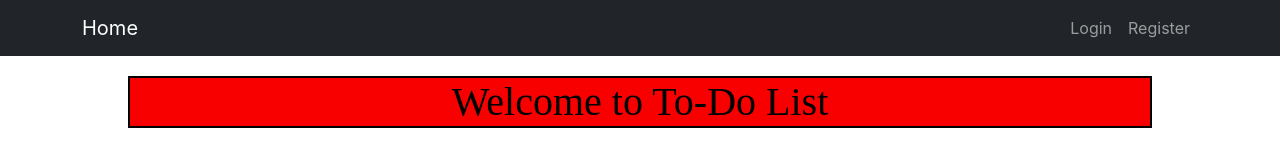
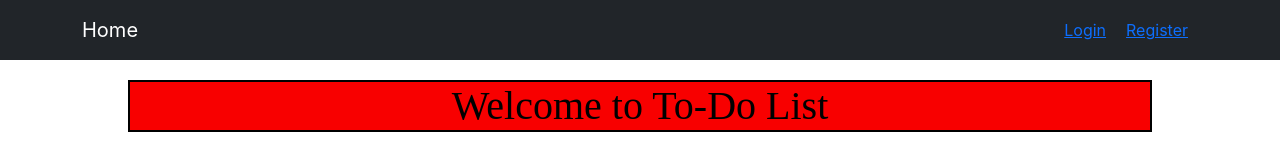
Before and after one commit to awdhesh-kumar27/todo-List, a React (Create React App) app: page / in a window 1280 px wide. Shown: the top 160 px of the page. Built offline with nearby package versions, Linux system fonts and the light colour scheme; no server answers.

Commit message:
Nav Link updated in navigation

```diff
--- a/src/Routes/NavigationBar.jsx
+++ b/src/Routes/NavigationBar.jsx
@@ -1,7 +1,7 @@
 import Container from 'react-bootstrap/Container';
 import Nav from 'react-bootstrap/Nav';
 import Navbar from 'react-bootstrap/Navbar';
-
+import { NavLink } from 'react-router-dom';
 import { useFirebase } from '../Context/Firebase';
 
 
@@ -28,17 +28,17 @@ function NavigationBar() {
         {
            currentUser ? (
             <Nav>
-            <Nav.Link >{currentUser.email}</Nav.Link>
+            <NavLink style={{margin:'10px'}} >{currentUser.email}</NavLink>
+            <NavLink style={{margin:'10px'}} to="/SignIn"><span onClick={logoutHandler}>LogOut</span></NavLink>
+            {/* <Nav.Link >{currentUser.email}</Nav.Link>
             <Nav.Link eventKey={2} href="./SignIn">
-              <span onClick={logoutHandler}>LogOut</span>
-            </Nav.Link>
+            <span onClick={logoutHandler}>LogOut</span>
+            </Nav.Link> */}
           </Nav>
            ) : (
-<Nav>
-            <Nav.Link href="./SignIn">Login</Nav.Link>
-            <Nav.Link eventKey={2} href="./SignUp">
-              Register
-            </Nav.Link>
+        <Nav>
+           <NavLink style={{margin:'10px'}} to="/SignIn">Login</NavLink>
+           <NavLink style={{margin:'10px'}} to="/SignUp">Register</NavLink>
              </Nav>
            )
 
```
